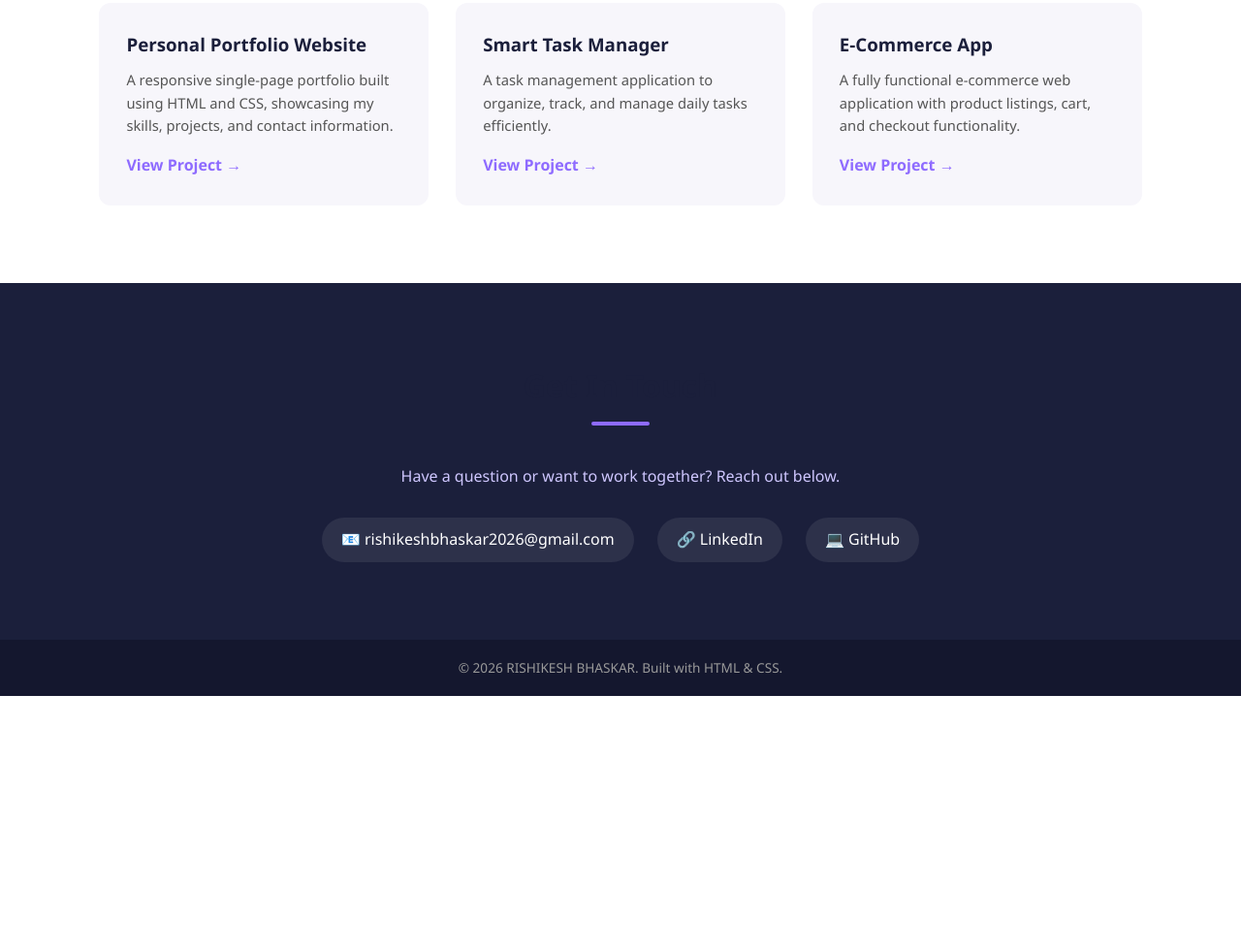
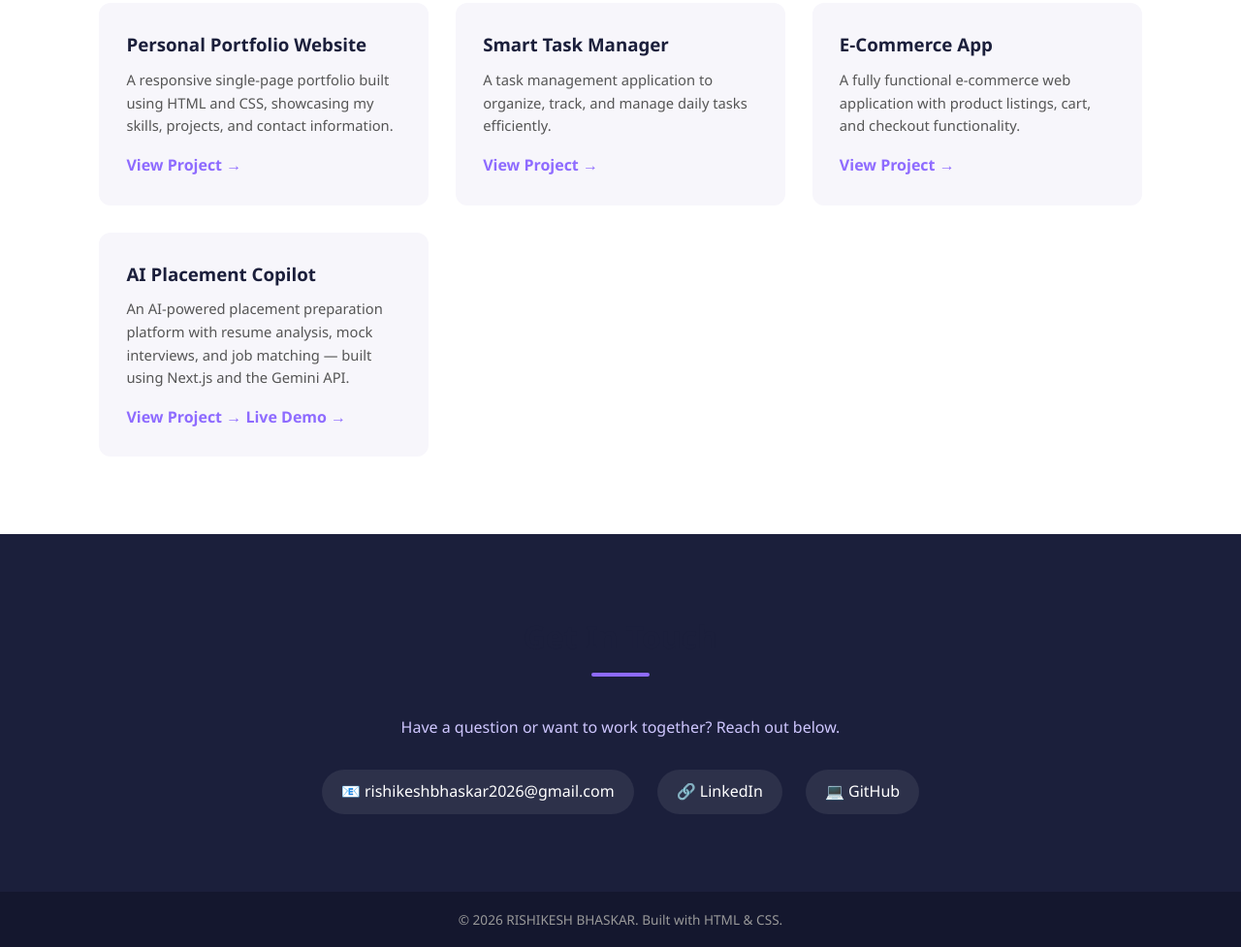
Before and after one commit to rishi-Rishikesh01/Syntecxhub_Portfolio_Website, a plain HTML site: page index.html in a window 1280 px wide. Shown: the part 1608-2585 px from the top of the page at 97% size. Before the commit the page ends 2326 px from the top, so only its background shows below. Drawn offline with Linux system fonts and the light colour scheme.

Commit message:
Add AI Placement Copilot project

```diff
--- a/index.html
+++ b/index.html
@@ -94,6 +94,12 @@ grow as a developer.
       <p>A fully functional e-commerce web application with product listings, cart, and checkout functionality.</p>
       <a href="https://github.com/rishi-Rishikesh01/ECOMMERCE-APP" class="project-link" target="_blank">View Project →</a>
     </div>
+    <div class="project-card">
+      <h3>AI Placement Copilot</h3>
+      <p>An AI-powered placement preparation platform with resume analysis, mock interviews, and job matching — built using Next.js and the Gemini API.</p>
+      <a href="https://github.com/rishi-Rishikesh01/ai-placement-copilot" class="project-link" target="_blank">View Project →</a>
+      <a href="https://ai-placement-copilot-one.vercel.app" class="project-link" target="_blank">Live Demo →</a>
+    </div>
   </div>
 </section>
 
```
